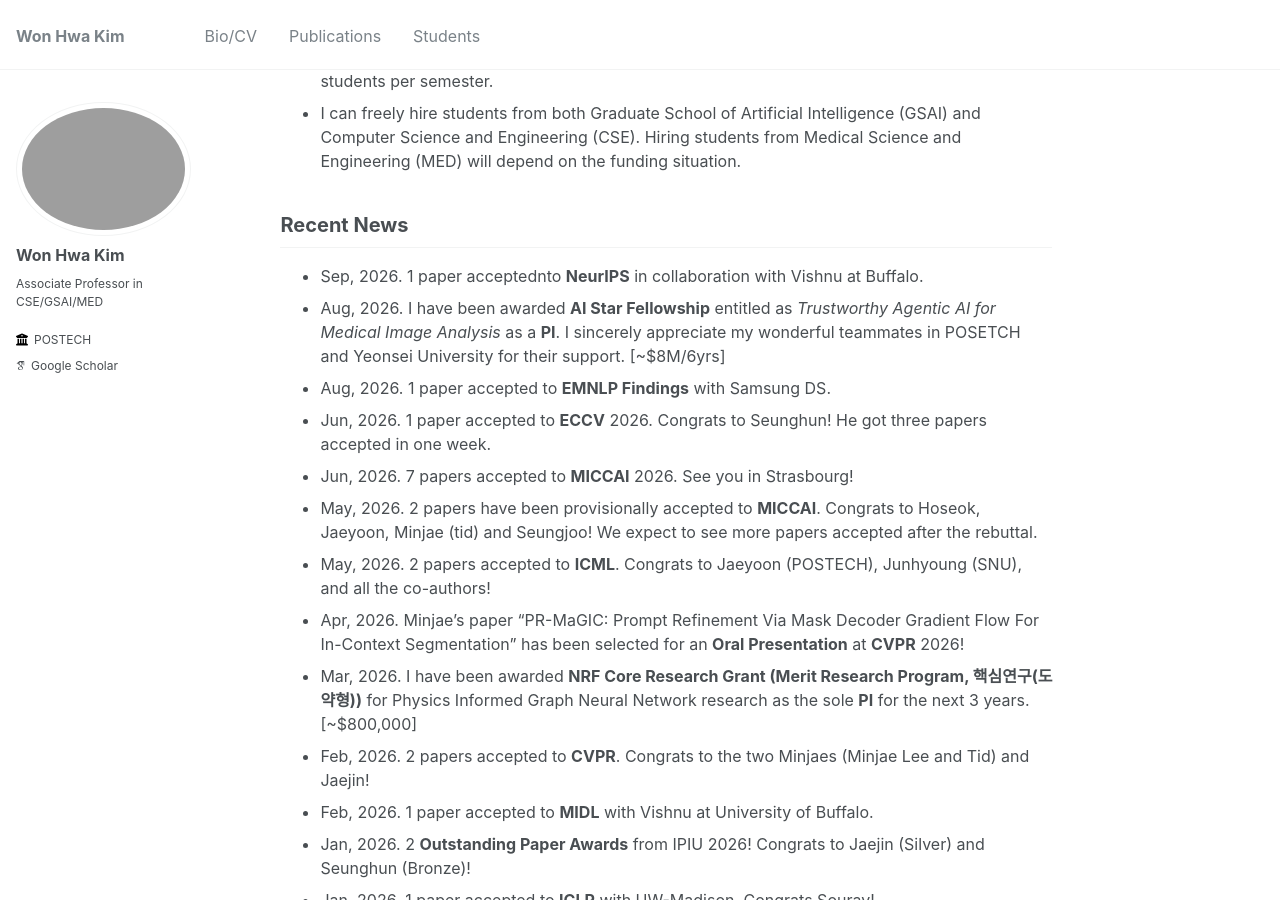
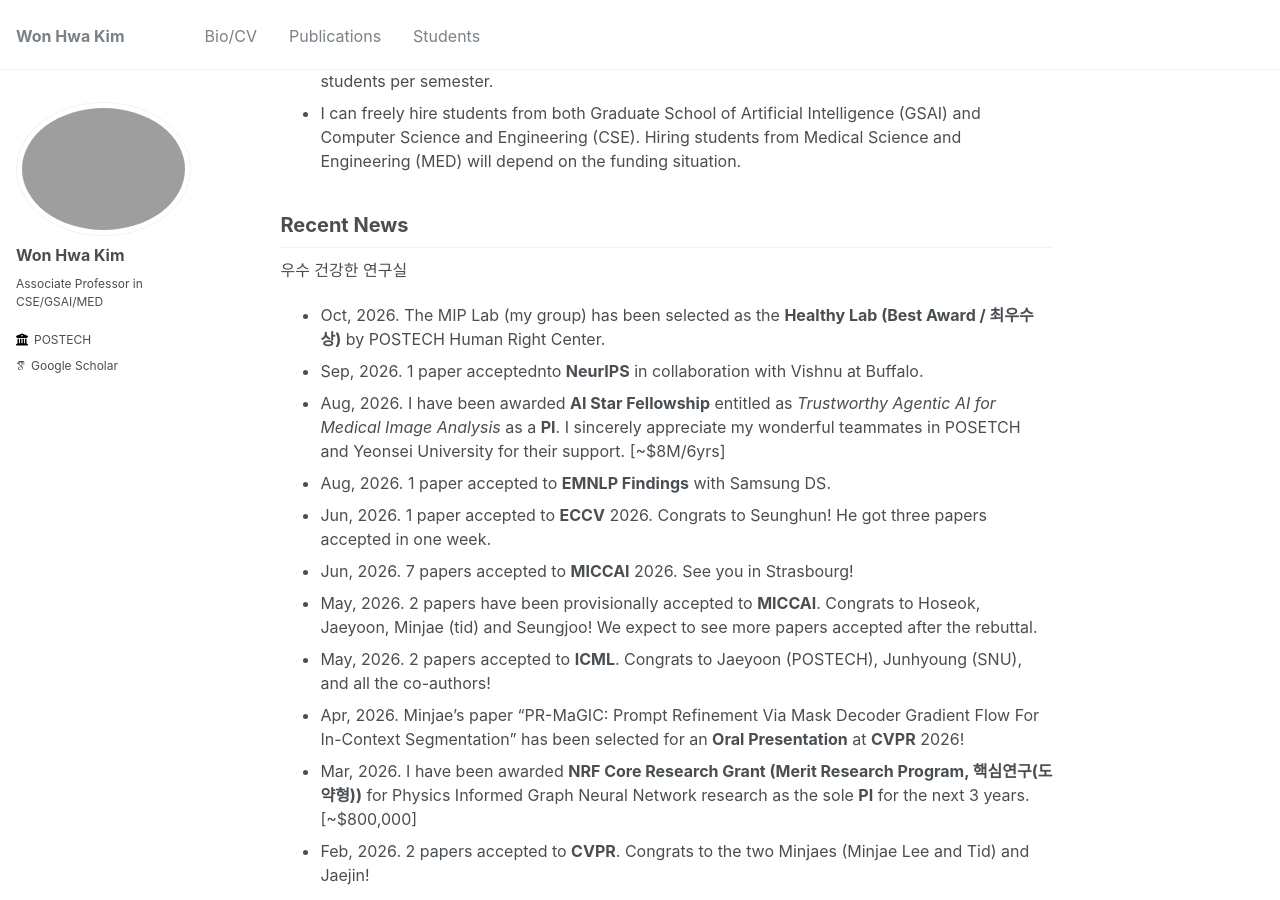
Before and after one commit to wwplato/wwplato.github.io, a Jekyll site: the page built from _pages/about.md, in a window 1280 px wide and 900 px high, scrolled down 582 px. Built offline with Jekyll 4.4.1, drawn with Linux system fonts in a browser that asks for light colours; some web fonts are replaced.

Commit message:
Update about.md

```diff
--- a/_pages/about.md
+++ b/_pages/about.md
@@ -32,6 +32,8 @@ I am always looking for highly **self-motivated** students with long term goals.
 
 Recent News
 -----
+우수 건강한 연구실
+* Oct, 2026. The MIP Lab (my group) has been selected as the **Healthy Lab (Best Award / 최우수상)** by POSTECH Human Right Center.
 * Sep, 2026. 1 paper acceptednto **NeurIPS** in collaboration with Vishnu at Buffalo.
 * Aug, 2026. I have been awarded **AI Star Fellowship** entitled as *Trustworthy Agentic AI for Medical Image Analysis* as a **PI**. I sincerely appreciate my wonderful teammates in POSETCH and Yeonsei University for their support. [~$8M/6yrs]
 * Aug, 2026. 1 paper accepted to **EMNLP Findings** with Samsung DS.
```
